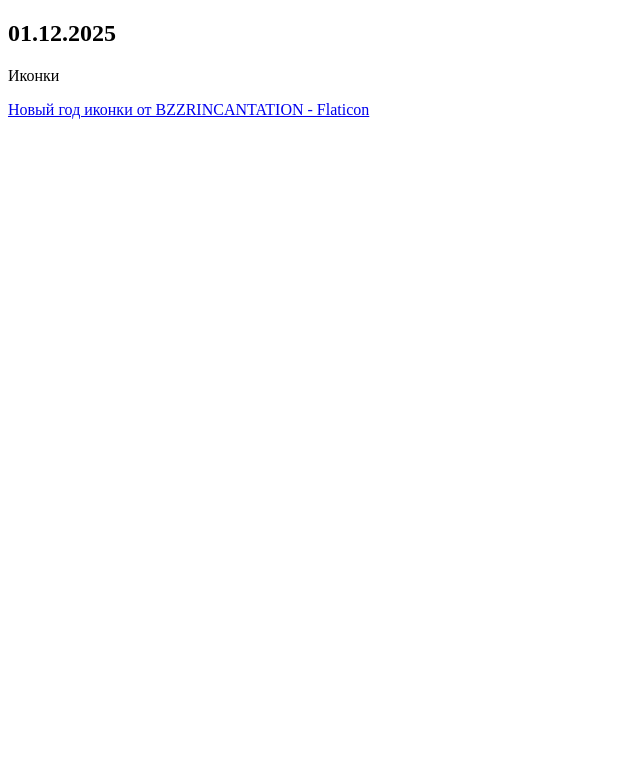
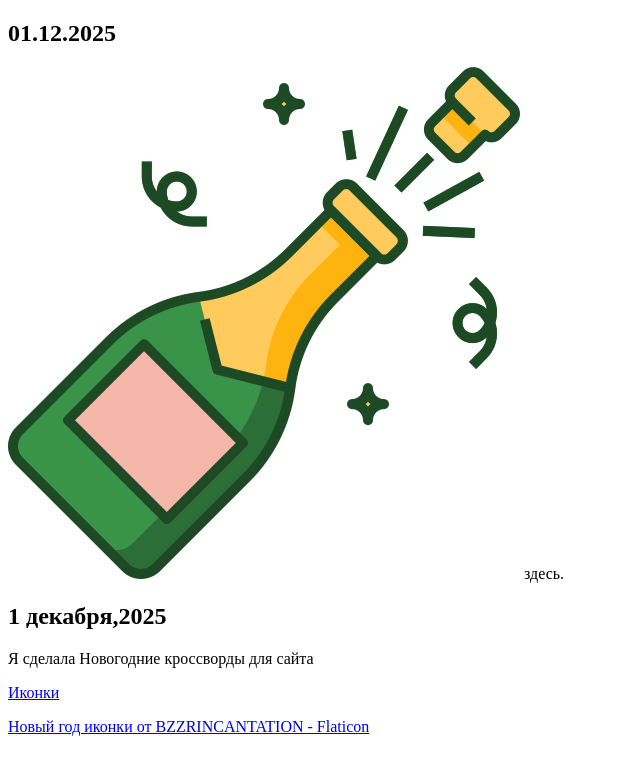
Before and after one commit to elizaveta-ramn/dem.github.io, a plain HTML site: page index.html in a window 1280 px wide. Shown: the whole page, without its empty margins (0-640 px from the left). Drawn offline with Linux system fonts and the light colour scheme.

Commit message:
Update index.html

```diff
--- a/index.html
+++ b/index.html
@@ -5,6 +5,12 @@
   </head>
   <body>
     <h2>01.12.2025</h2>
+<img src="Icons/free-icon-champagne-3847278.png" alt="Новый год"
+  Поздравление с Наступающим 2026 годом читайте <a href=“Congratulations2026.html”> здесь.</a>
+    <h2> 1 декабря,2025</h2>
+    <p>
+Я сделала Новогодние кроссворды для сайта <a href=“http:// title=“Блог моего друга”Сайт моего друга</a>
+</p>
 <p>Иконки
 </p><a href="https://www.flaticon.com/ru/free-icons/-" title="новый год иконки">Новый год иконки от BZZRINCANTATION - Flaticon</a>
   </body>
```
